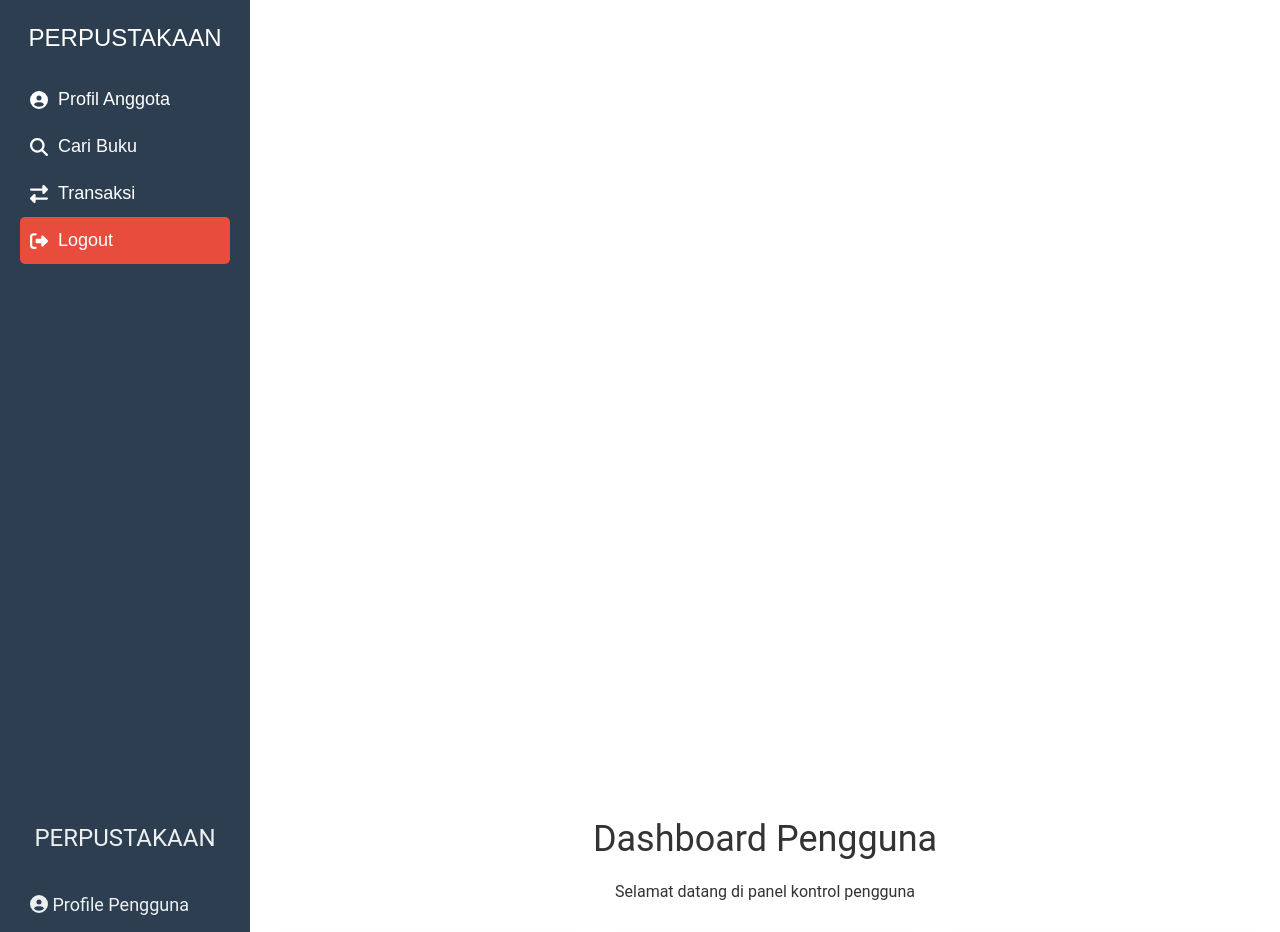
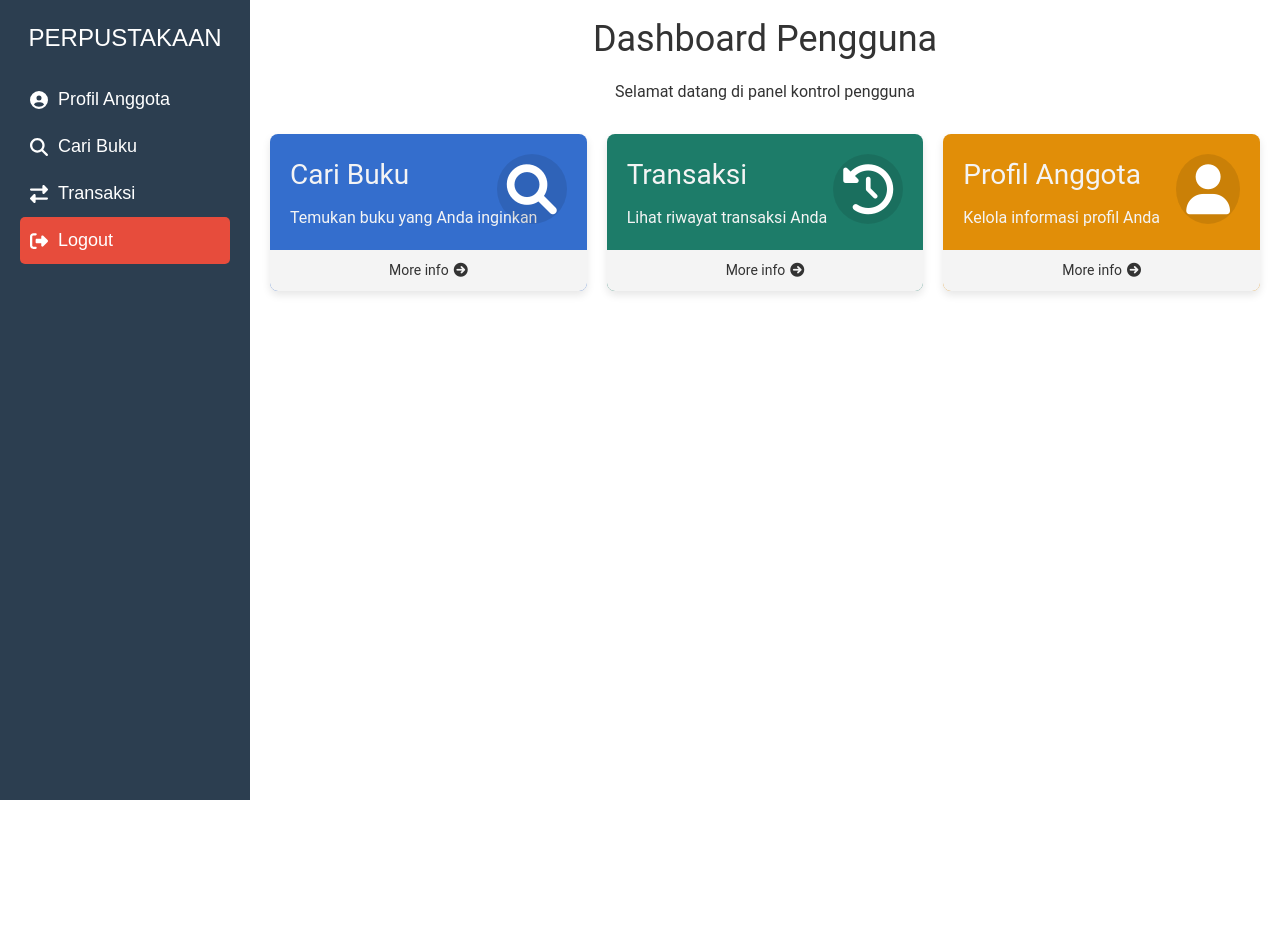
Before and after one commit to proyek-uas-arsitektur-sistem-perpus/proyek-sistem-perpus, a React (Vite) app in the folder frontend/: page /dashboard-pengguna in a window 1280 px wide. Shown: the top 932 px of the page. After the commit the page ends 800 px from the top, so only its background shows below. Built offline with nearby package versions, Linux system fonts and the light colour scheme.

Commit message:
Perbaikan tampilan

```diff
--- a/frontend/src/components/SidebarPengguna.css
+++ b/frontend/src/components/SidebarPengguna.css
@@ -2,12 +2,18 @@
 
 /* Wrapper untuk sidebar */
 .sidebarpengguna {
+    position: fixed; /* Tetap di sisi kiri layar */
+    left: 0;
+    top: 0;
+    bottom: 0;
     width: 250px;
     height: 100vh;
     background-color: #2c3e50;
     color: #fff;
     padding: 20px;
     font-family: Arial, sans-serif;
+    display: flex;
+    flex-direction: column;
   }
 
   /* Judul Sidebar */
--- a/frontend/src/pages/Dashboardpengguna.jsx
+++ b/frontend/src/pages/Dashboardpengguna.jsx
@@ -1,12 +1,13 @@
 import React from "react";
 import './Dashboardpengguna.css'; // Mengimpor file CSS untuk styling Dashboard Pengguna
 import SidebarStaff from '../components/SidebarStaff'; // Mengimpor SidebarStaff
+import SidebarPengguna from "../components/SidebarPengguna";
 
 // Komponen utama Dashboard Pengguna
 const Dashboardpengguna = () => {
   return (
     <div>
-      <SidebarStaff /> {/* Menyisipkan SidebarStaff */}
+      <SidebarPengguna /> {/* Menyisipkan SidebarStaff */}
 
       <div className="dashboardpengguna">
         {/* Header dari Dashboard Pengguna */}
```
Also changed, not shown: frontend/src/pages/Dashboardpengguna.css (line endings or trailing spaces).
